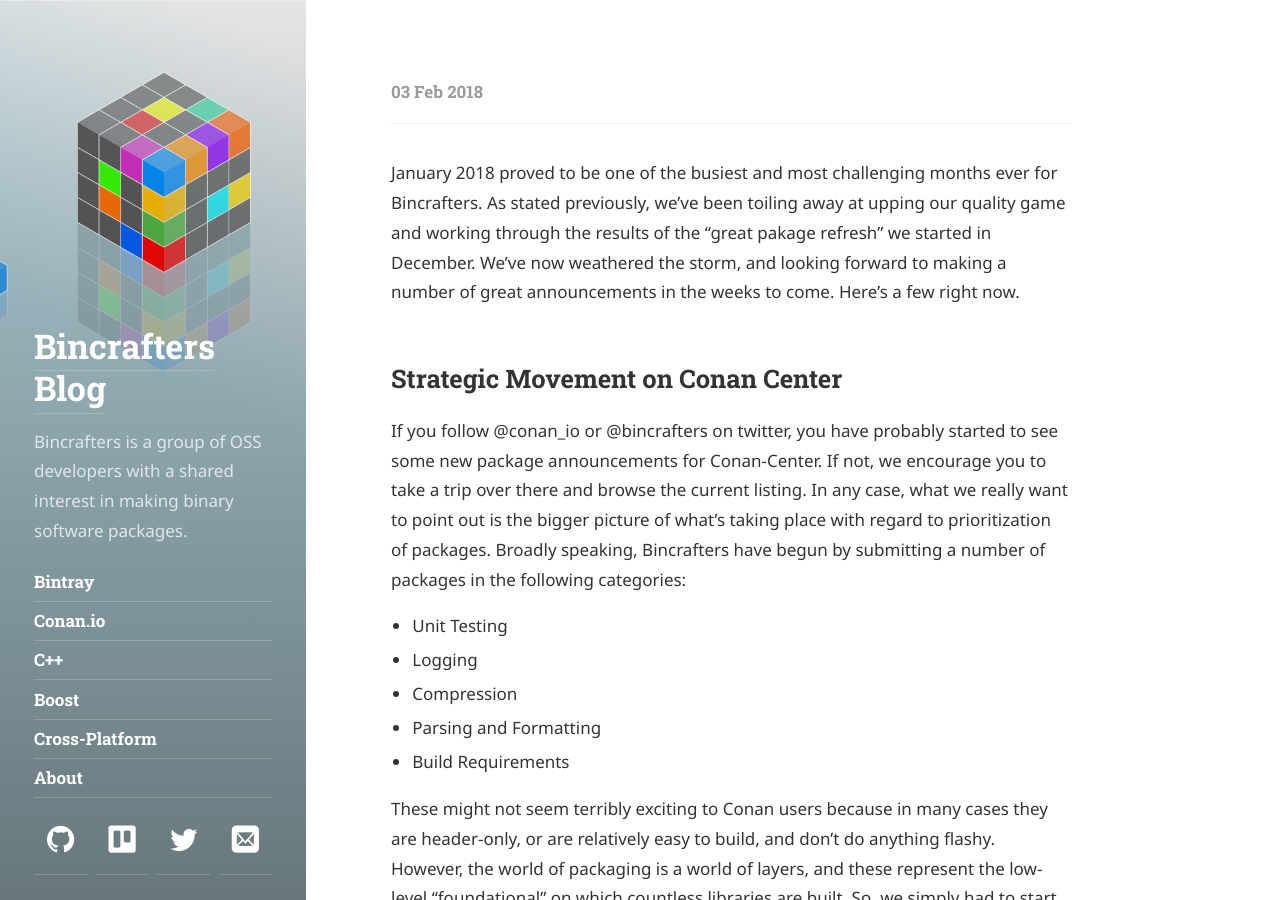
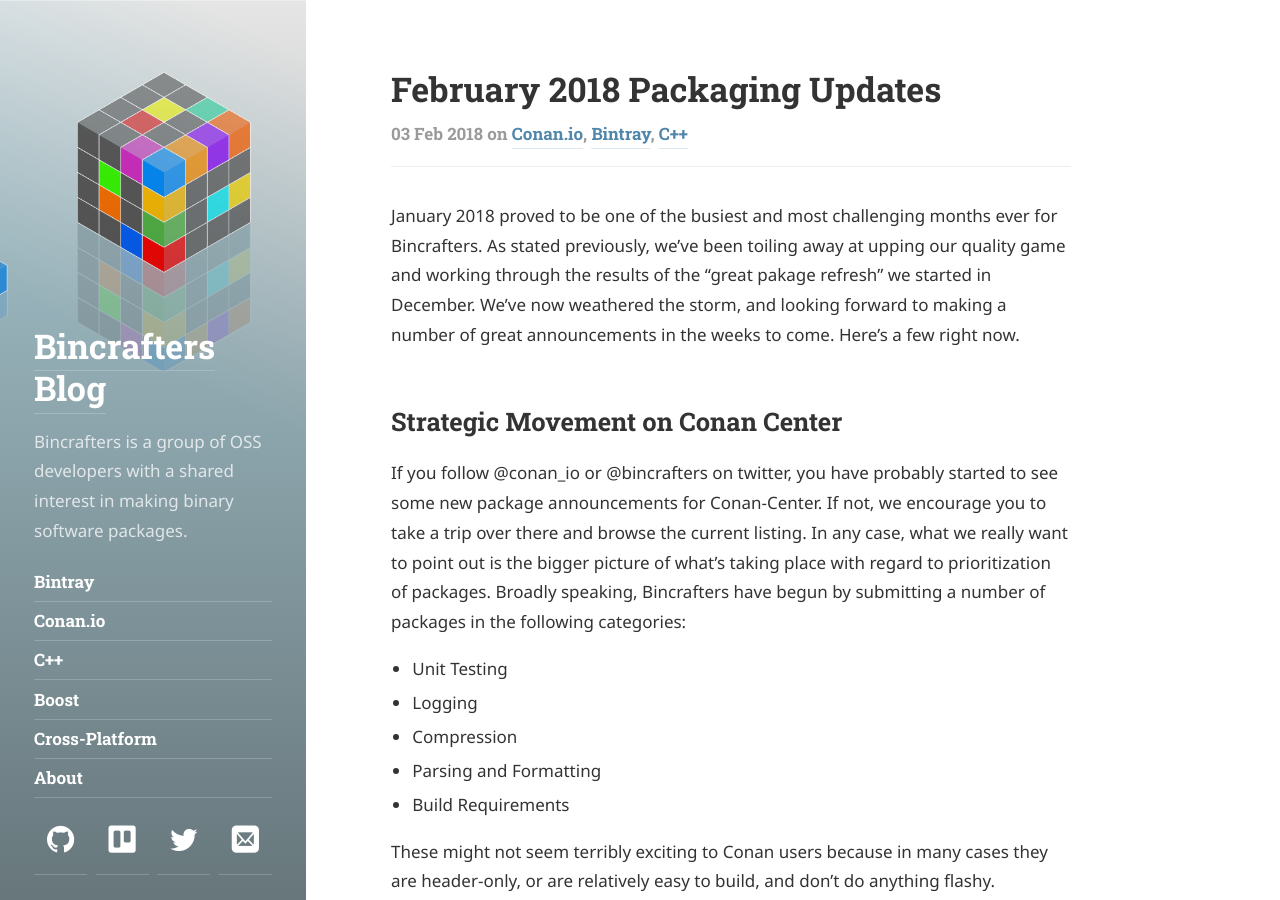
Before and after one commit to bincrafters/bincrafters.github.io, a Jekyll site: the page built from _posts/2018-02-03-February-2018-Packaging-Updates.md, in a window 1280 px wide and 900 px high. Built offline with Jekyll 4.4.1, drawn with Linux system fonts in a browser that asks for light colours; some web fonts are replaced; our own code applies the rules of GitHub Pages for plain Markdown files.

Commit message:
fix title

```diff
--- a/_posts/2018-02-03-February-2018-Packaging-Updates.md
+++ b/_posts/2018-02-03-February-2018-Packaging-Updates.md
@@ -1,6 +1,6 @@
 ---
 layout: post
-title: 'February 2018 Packaging Updates
+title: 'February 2018 Packaging Updates'
 tags: [Conan.io, Bintray, C++]
 ---
 
```
